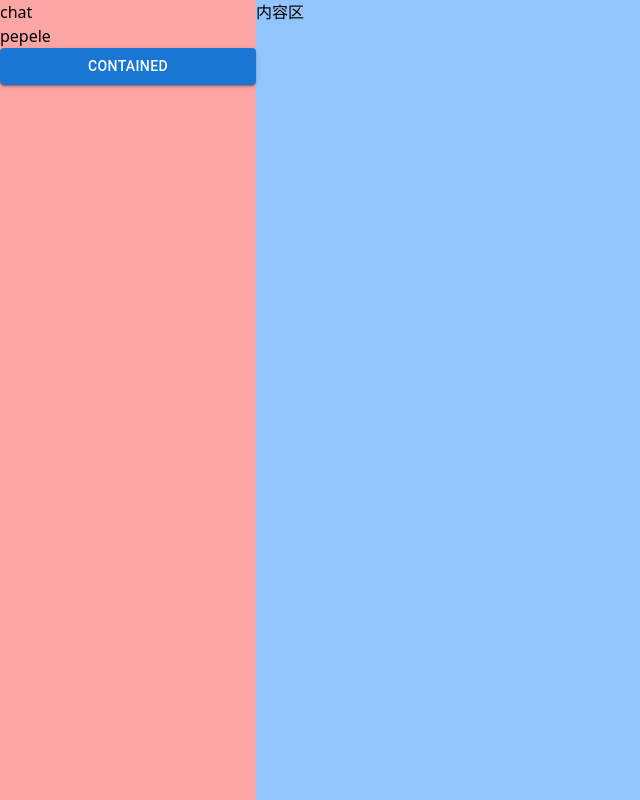
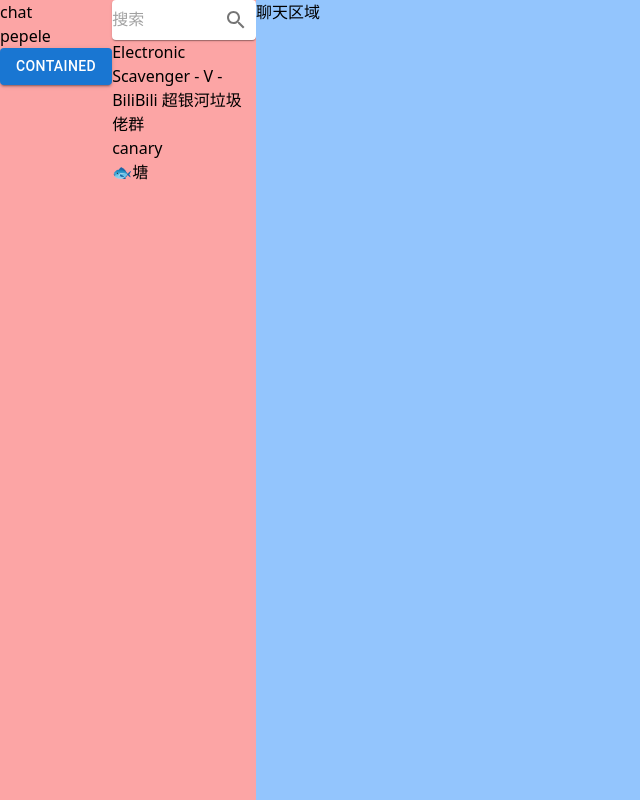
Before and after one commit to Guan612/YayaChat, a React (Vite) app in the folder front/: page / in a window 1280 px wide. Shown: the whole page, without its empty margins (0-640 px from the left). Built offline with nearby package versions, Linux system fonts and the light colour scheme.

Commit message:
调整布局

```diff
--- a/front/src/layout/compmnet/sideincon.tsx
+++ b/front/src/layout/compmnet/sideincon.tsx
@@ -1,11 +1,41 @@
-import Button from '@mui/material/Button';
+import Button from "@mui/material/Button";
+import InputBase from "@mui/material/InputBase";
+import IconButton from "@mui/material/IconButton";
+import SearchIcon from "@mui/icons-material/Search";
+import Paper from "@mui/material/Paper";
 
 export default function SideIcon() {
-    return(
-        <div className='flex flex-col justify-center'>
-            <div>chat</div>
-            <div>pepele</div>
-            <Button variant="contained">Contained</Button>
+    return (
+        <div className="flex flex-row">
+            <div className="flex flex-col">
+                <div>chat</div>
+                <div>pepele</div>
+                <Button variant="contained">Contained</Button>
+            </div>
+            <div className="flex flex-col">
+                <Paper component="form">
+                    <div className="flex flex-row">
+                        <InputBase
+                            placeholder="搜索"
+                            inputProps={{ "aria-label": "搜索群聊" }}
+                        />
+                        <IconButton type="button" aria-label="search">
+                            <SearchIcon />
+                        </IconButton>
+                    </div>
+                </Paper>
+                <div>
+                    <div>
+                        Electronic Scavenger - V - BiliBili 超银河垃圾佬群
+                    </div>
+                </div>
+                <div>
+                    <div>canary</div>
+                </div>
+                <div>
+                    <div>🐟塘</div>
+                </div>
+            </div>
         </div>
-    )
+    );
 }
--- a/front/src/layout/index.tsx
+++ b/front/src/layout/index.tsx
@@ -1,4 +1,5 @@
 import SideIcon from "./compmnet/sideincon";
+import { Outlet } from "react-router-dom";
 
 function Layout() {
     return (
@@ -6,7 +7,9 @@ function Layout() {
             <div className="hidden md:block md:basis-1/5 flex-col bg-red-300">
                 <SideIcon></SideIcon>
             </div>
-            <div className="flex-1 md:basis-4/5 bg-blue-300">内容区</div>
+            <div className="flex-1 md:basis-4/5 bg-blue-300">
+                <Outlet />
+            </div>
         </div>
     );
 }
--- /dev/null
+++ b/front/src/pages/chat.tsx
@@ -0,0 +1,7 @@
+export default function Chat() {
+    return(
+        <div>
+            聊天区域
+        </div>
+    )
+}
```
Also changed, not shown: front/src/router/index.tsx (+7 -0 lines).
